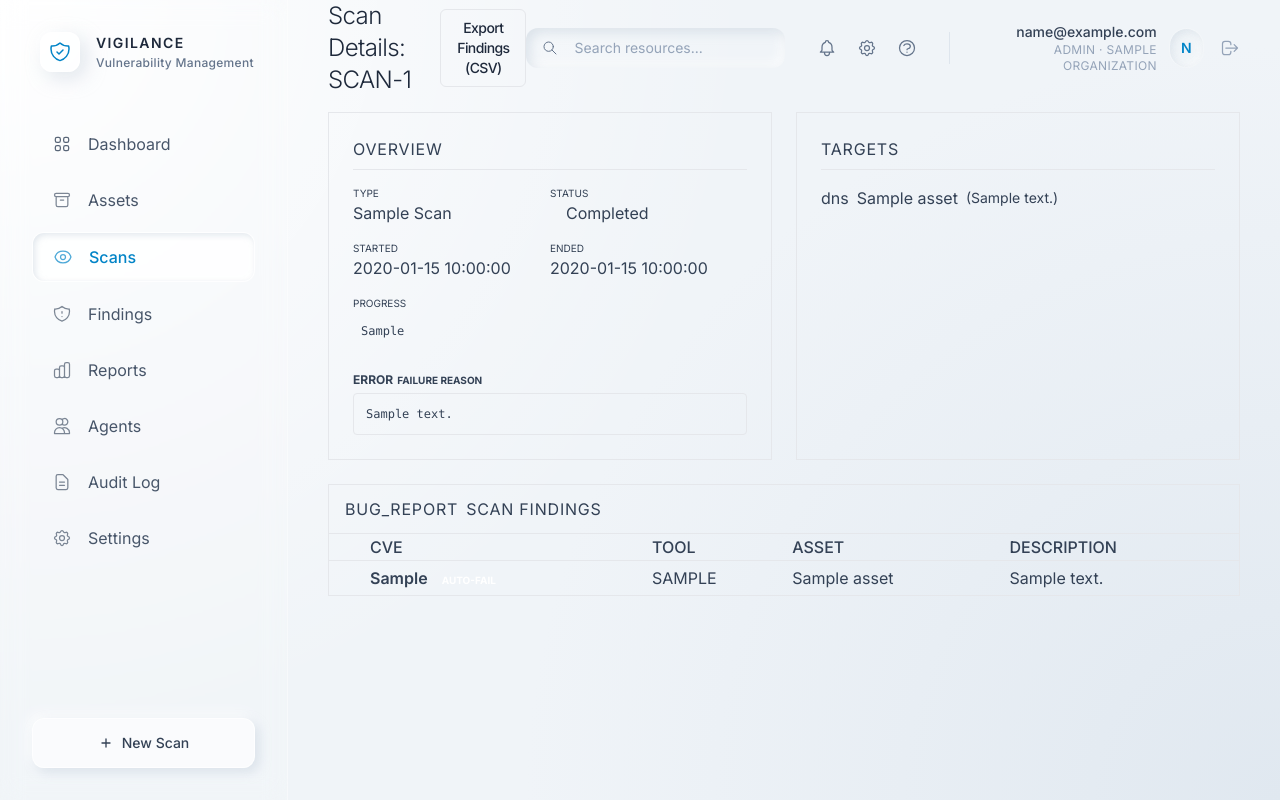
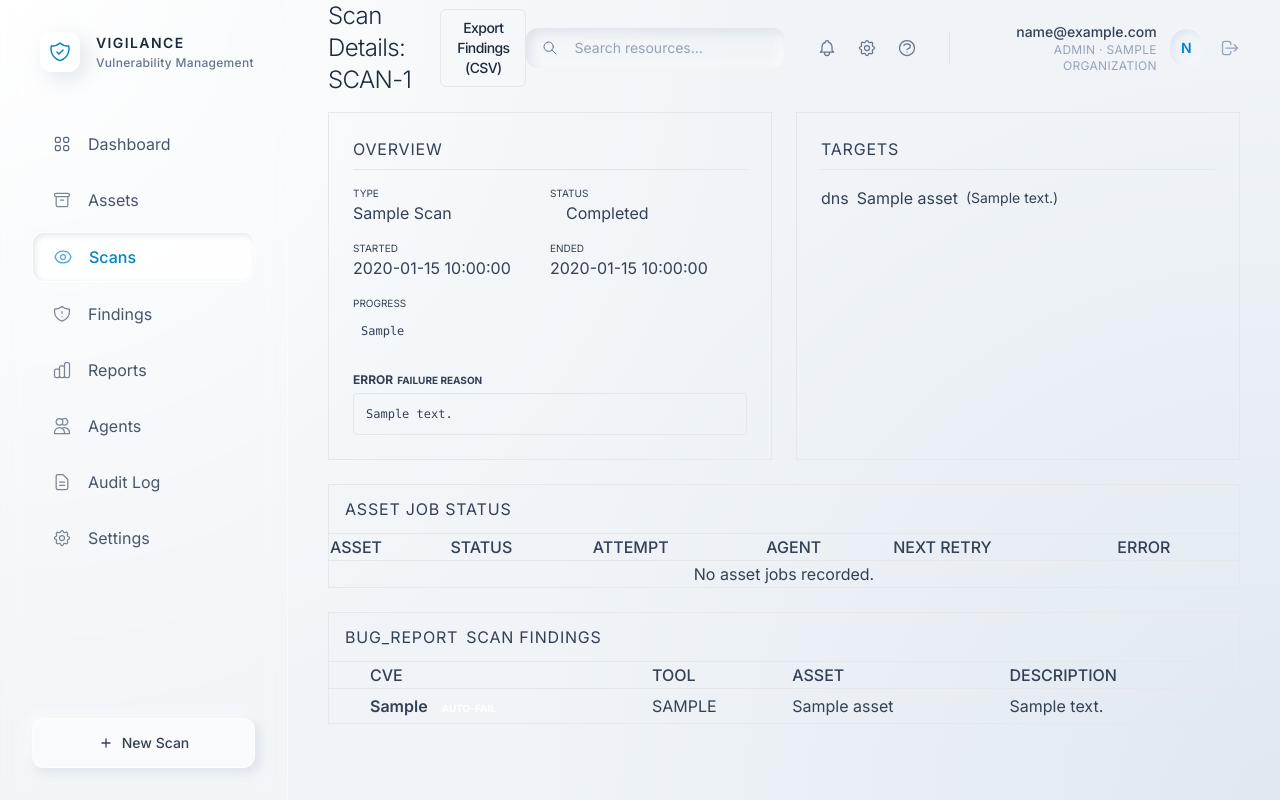
Before and after one commit to shagunchaudhary794/scanner, a Flask app: page /scans/1 in a window 1280 px wide. Run offline with Flask 3, Linux system fonts and the light colour scheme; a user stored in the database is signed in; tables that the repository leaves empty hold one stand-in row (values such as "Sample post"); some libraries are stand-ins or nearby versions.

Commit message:
Update scan_detail.html

```diff
--- a/templates/scan_detail.html
+++ b/templates/scan_detail.html
@@ -6,6 +6,7 @@
     <div class="flex gap-2">
         {% if scan.status in ['queued', 'running'] %}
         <form action="{{ url_for('main.cancel_scan', id=scan.id) }}" method="POST" class="inline">
+            <input type="hidden" name="csrf_token" value="{{ csrf_token() }}">
             <button type="submit" class="px-4 py-2 bg-error/10 hover:bg-error/20 text-error border border-error/30 rounded-md text-sm font-medium transition-colors">
                 Stop Scan
             </button>
@@ -13,6 +14,7 @@
         {% endif %}
         {% if scan.status == 'completed' and scan.findings|length > 0 %}
         <form action="{{ url_for('main.generate_report') }}" method="POST" class="inline">
+            <input type="hidden" name="csrf_token" value="{{ csrf_token() }}">
             <input type="hidden" name="scan_id" value="{{ scan.id }}">
             <input type="hidden" name="format" value="csv">
             <button type="submit" class="px-4 py-2 bg-primary/10 hover:bg-primary/20 text-primary border border-primary/30 rounded-md text-sm font-medium transition-colors">
@@ -97,6 +99,58 @@
 
 <section class="bg-surface-container border border-outline-variant flex flex-col overflow-hidden mt-6">
     <div class="px-4 py-3 border-b border-outline-variant flex justify-between items-center bg-surface-container-low">
+        <h2 class="font-label-caps text-label-caps text-on-surface uppercase tracking-wider">
+            Asset Job Status
+        </h2>
+    </div>
+    <div class="overflow-x-auto">
+        <table class="w-full text-left border-collapse">
+            <thead class="bg-surface-container-high border-b border-outline-variant">
+                <tr>
+                    <th class="px-table-cell-padding-x py-table-cell-padding-y font-label-caps text-label-caps text-on-surface-variant uppercase font-medium">Asset</th>
+                    <th class="px-table-cell-padding-x py-table-cell-padding-y font-label-caps text-label-caps text-on-surface-variant uppercase font-medium">Status</th>
+                    <th class="px-table-cell-padding-x py-table-cell-padding-y font-label-caps text-label-caps text-on-surface-variant uppercase font-medium">Attempt</th>
+                    <th class="px-table-cell-padding-x py-table-cell-padding-y font-label-caps text-label-caps text-on-surface-variant uppercase font-medium">Agent</th>
+                    <th class="px-table-cell-padding-x py-table-cell-padding-y font-label-caps text-label-caps text-on-surface-variant uppercase font-medium">Next Retry</th>
+                    <th class="px-table-cell-padding-x py-table-cell-padding-y font-label-caps text-label-caps text-on-surface-variant uppercase font-medium">Error</th>
+                </tr>
+            </thead>
+            <tbody class="divide-y divide-outline-variant/50">
+                {% for job in scan.scan_jobs|default([]) %}
+                <tr>
+                    <td class="px-table-cell-padding-x py-table-cell-padding-y font-code-sm text-code-sm text-on-surface">
+                        {{ job.asset.hostname or job.asset.ip_address }}
+                    </td>
+                    <td class="px-table-cell-padding-x py-table-cell-padding-y">
+                        {% if job.status == 'completed' %}
+                        <span class="px-2 py-0.5 rounded bg-green-500/10 text-green-600 text-[10px] font-bold uppercase">Completed</span>
+                        {% elif job.status == 'running' %}
+                        <span class="px-2 py-0.5 rounded bg-primary/10 text-primary text-[10px] font-bold uppercase">Running</span>
+                        {% elif job.status == 'retry_scheduled' %}
+                        <span class="px-2 py-0.5 rounded bg-yellow-500/10 text-yellow-600 text-[10px] font-bold uppercase">Retry Scheduled</span>
+                        {% elif job.status == 'aborted' %}
+                        <span class="px-2 py-0.5 rounded bg-error/10 text-error text-[10px] font-bold uppercase">Aborted</span>
+                        {% elif job.status == 'failed' %}
+                        <span class="px-2 py-0.5 rounded bg-error/10 text-error text-[10px] font-bold uppercase">Failed</span>
+                        {% else %}
+                        <span class="px-2 py-0.5 rounded bg-outline-variant/20 text-on-surface-variant text-[10px] font-bold uppercase">Pending</span>
+                        {% endif %}
+                    </td>
+                    <td class="px-table-cell-padding-x py-table-cell-padding-y font-code-sm text-code-sm text-on-surface-variant">{{ job.attempt_number }} / {{ job.max_attempts }}</td>
+                    <td class="px-table-cell-padding-x py-table-cell-padding-y font-code-sm text-code-sm text-on-surface-variant">{{ job.assigned_agent.name if job.assigned_agent else '—' }}</td>
+                    <td class="px-table-cell-padding-x py-table-cell-padding-y font-code-sm text-code-sm text-on-surface-variant">{{ job.next_retry_at.strftime('%H:%M:%S') if job.next_retry_at else '—' }}</td>
+                    <td class="px-table-cell-padding-x py-table-cell-padding-y text-body-sm font-body-sm text-error truncate max-w-[300px]" title="{{ job.error_message or '' }}">{{ job.error_message or '' }}</td>
+                </tr>
+                {% else %}
+                <tr><td colspan="6" class="px-table-cell-padding-x py-table-cell-padding-y text-on-surface-variant text-center">No asset jobs recorded.</td></tr>
+                {% endfor %}
+            </tbody>
+        </table>
+    </div>
+</section>
+
+<section class="bg-surface-container border border-outline-variant flex flex-col overflow-hidden mt-6">
+    <div class="px-4 py-3 border-b border-outline-variant flex justify-between items-center bg-surface-container-low">
         <h2 class="font-label-caps text-label-caps text-on-surface uppercase tracking-wider flex items-center gap-2">
             <span class="material-symbols-outlined text-[16px] text-error">bug_report</span>
             Scan Findings
```
